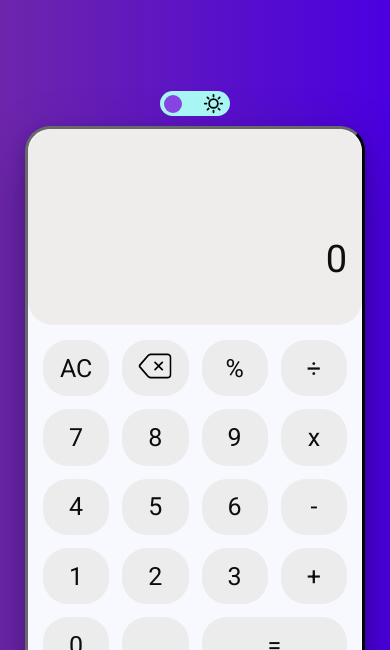
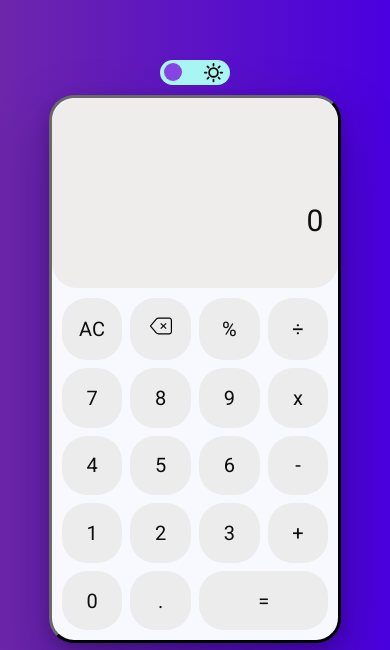
Before and after one commit to VHadyak/Calculator, a plain HTML site: page index.html in a window 390 px wide. Shown: the top 650 px of the page. Drawn offline with Linux system fonts and the light colour scheme.

Commit message:
Fix mobile responsiveness and hover/active pseudocode on mobile

```diff
--- a/styles.css
+++ b/styles.css
@@ -105,17 +105,20 @@ input:checked + .slider:hover {
   background-color:  rgb(248,248,255);
   border: 3px outset rgb(21, 21, 21);
   border-radius: 25px;
-  width: 90%;
+  width: 75vw;
   max-width: 400px;
-  height: 60vh;
+  height: 62vh;
   box-shadow: 0 26px 58px 5px rgba(0, 0, 0, .22), 0 5px 14px 0 rgba(0, 0, 0, .18);
   transition: background 0.2s linear;
 }
 
 @media (max-width: 480px) {
   .calculator-container {
-    height: 67vh;
-    max-width: 340px;
+    height: 65vh;
+  }
+
+  .footer {
+    margin-bottom: 80px;
   }
 }
 
@@ -157,11 +160,11 @@ input:checked + .slider:hover {
 
 @media (max-width: 768px) {
   .expression {
-    font-size: 17px;
+    font-size: 14px;
   }
 
   .result {
-    font-size: 38px;
+    font-size: 30px;
   }
 }
 
@@ -172,6 +175,15 @@ input:checked + .slider:hover {
   width: 100%;
   gap: 13px;
   padding: 15px;
+}
+
+@media (max-width: 480px) {
+  .button-container {
+    grid-template-columns: repeat(4, minmax(30px, 1fr));
+    width: 100%;
+    gap: 8px;
+    padding: 10px;
+  }
 }
 
 .button {
@@ -189,21 +201,18 @@ input:checked + .slider:hover {
   -webkit-user-select: none;
   -ms-user-select: none;
   transition: background 0.2s linear;
-}
-
-@media (max-width: 768px) {
-  .button {
-    font-size: 25px;
-  }
-
-  svg {
-    transform: scale(1);
-  }
+  touch-action: manipulation;
 }
 
 svg {
   transform: scale(1.5);
   transform-origin: center;
+}
+
+@media (max-width: 768px) {
+  svg {
+    transform: scale(1.1);
+  }
 }
 
 .button:hover {
@@ -256,6 +265,14 @@ svg {
   transition: background 0.2s linear;
 }
 
+.dark-mode .button:active {
+  background-color: rgb(48, 73, 73);
+}
+
+.button:active {
+  background-color: rgb(176, 175, 175);
+}
+
 .gitSVG {
   width: 30px;
   height: 30px;
@@ -281,3 +298,37 @@ svg {
     transform: translateY(-5px);
   }
 }
+
+@media (max-width: 768px) {
+  .button {
+    font-size: 22px;
+  }
+}
+
+@media (hover: none) {
+  .dark-mode .button:hover {
+    background-color: black;
+  }
+
+  .button:hover {
+    background-color: rgb(236, 236, 236);
+  }
+
+  .dark-mode .button:active {
+    background-color: rgb(48, 73, 73);
+  }
+
+  .button:active {
+    background-color: rgb(176, 175, 175);
+  }
+}
+
+@media (max-width: 480px) {
+  .button {
+    font-size: 20px;
+  }
+
+  svg {
+    transform: scale(1);
+  }
+}
```
